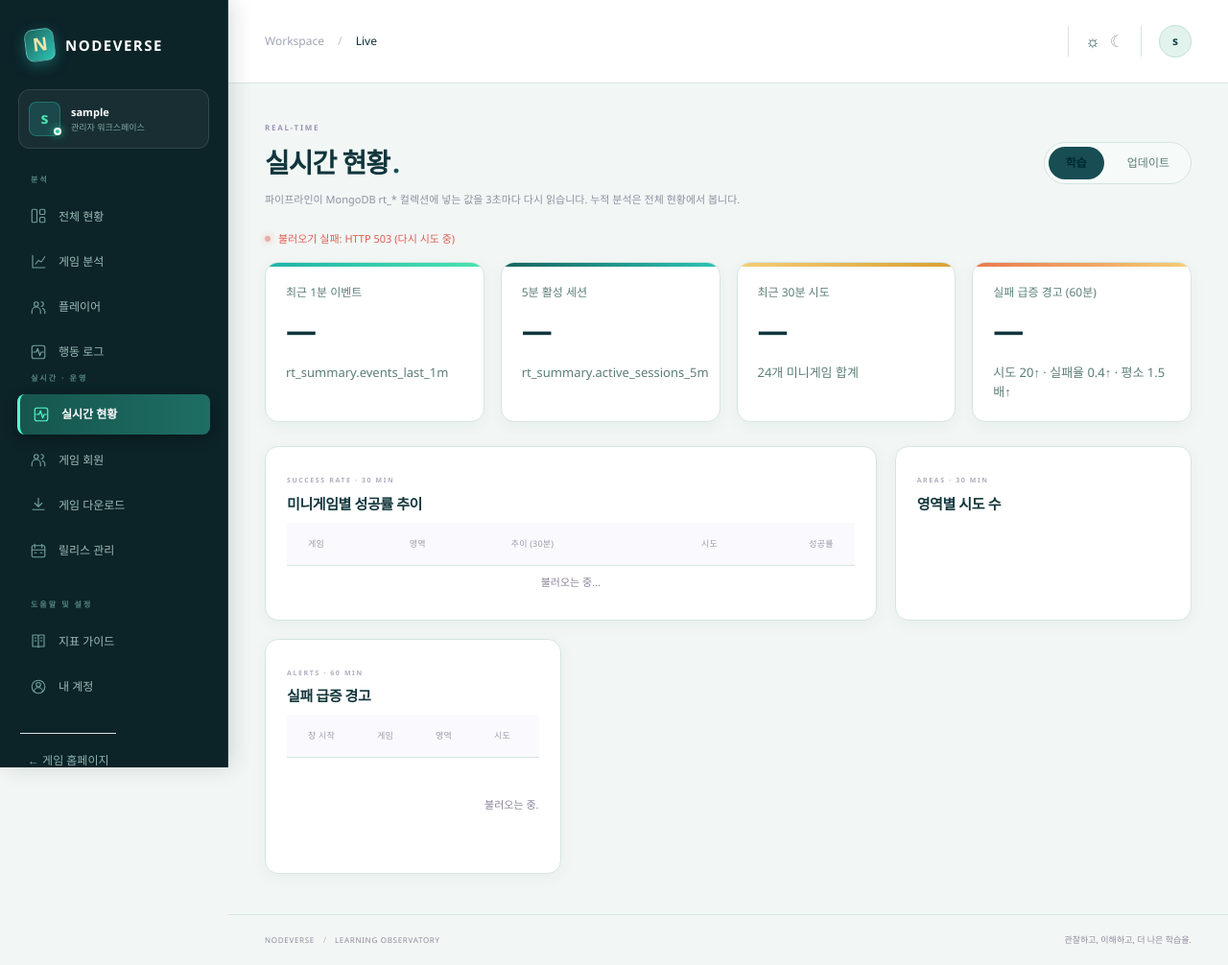
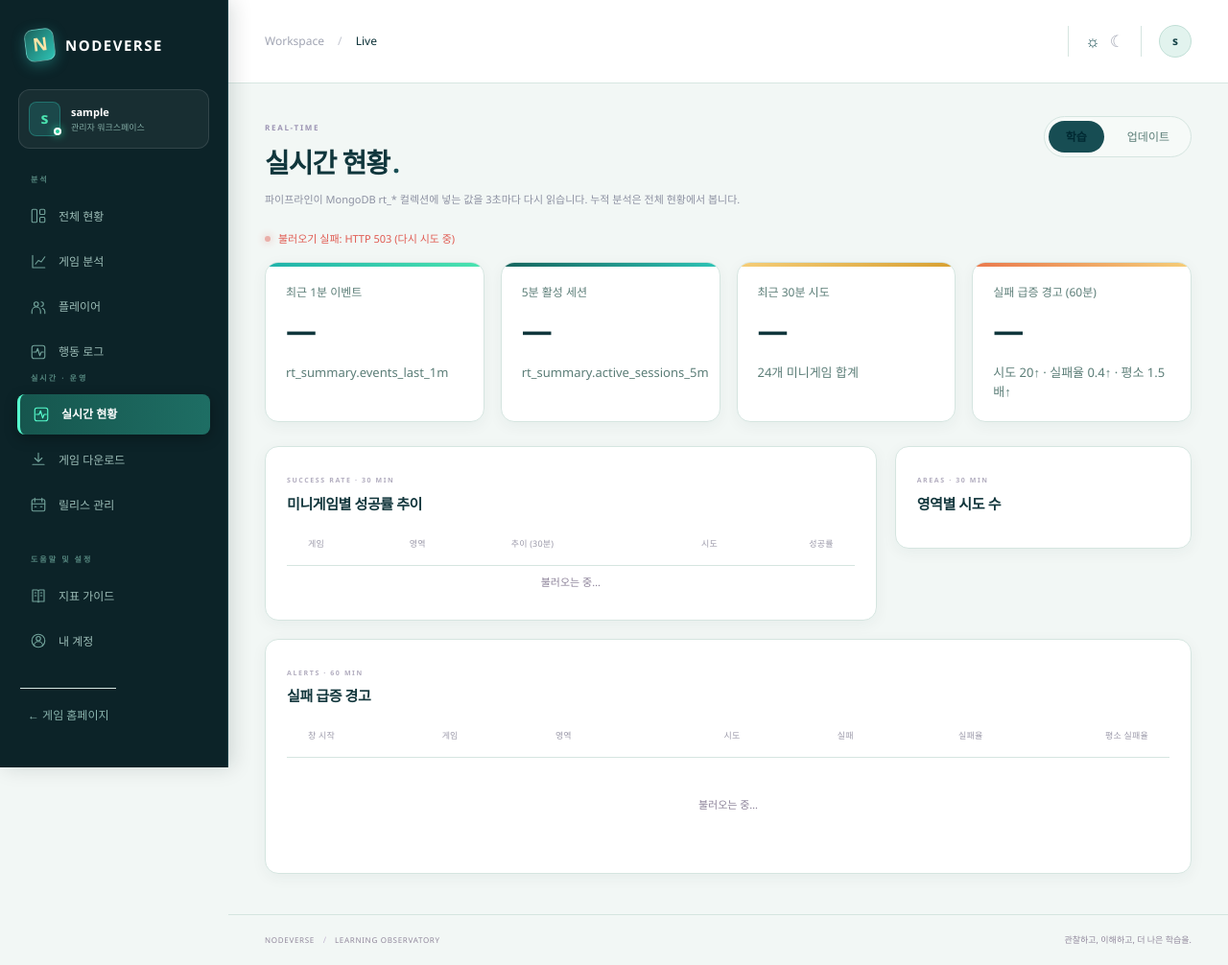
Before and after one commit to ericsw2727/MLO_3rd_project_dashboard, a Django app: page /staff/live/ in a window 1280 px wide. Shown: the whole page at 96% size. Run offline with Django 5.2, Linux system fonts and the light colour scheme; the visitor is signed in with stand-in values (Sample User, id 1); parts of the project's set-up code (start-up, migrations or seed data) failed here and were passed over.

Commit message:
feat(staff): merge players and members into one tab, fix live page layout
- Sidebar: single "플레이어" entry (lands on the account view); the separate
  "게임 회원" entry is removed. List and detail pages switch between
  "계정 · 진행도" and "학습 분석" via shared person_tabs.html.
- Live page: full-width cards really span the row, side cards keep their
  own height, long tables scroll inside the card with a sticky header,
  tabs no longer wrap; cache-bust live.css.
- Test: account and learning views link to each other.

Co-Authored-By: Claude Opus 5.5 <noreply@anthropic.com>

```diff
--- a/static/css/live.css
+++ b/static/css/live.css
@@ -59,3 +59,17 @@ td.low,.numeric.low{color:var(--red);font-weight:bold}
 .link-row small{display:block;color:var(--muted);font-size:10px;margin-top:2px}
 .link-url{font-size:11px;color:var(--accent);overflow-wrap:anywhere}
 @media(max-width:900px){.download-hero{flex-direction:column;align-items:flex-start}.download-hero-action{align-items:flex-start}.link-row{grid-template-columns:1fr}.link-row button{justify-self:start}}
+/* Live page layout: tabs never squeeze, full cards span the row, side cards keep their own height. */
+.page-heading:has(.live-tabs){flex-wrap:wrap;gap:16px}
+.live-tabs{flex-shrink:0;align-self:flex-start}
+.live-tabs a{white-space:nowrap}
+.live-grid{align-items:start}
+.viz-grid.live-grid>.viz-card.full{grid-column:1/-1}
+.live-grid .table-scroll{max-height:560px;overflow:auto}
+.live-grid .table-scroll thead th{position:sticky;top:0;background:var(--panel);z-index:1}
+.live-table td{vertical-align:middle}
+.live-table td strong{display:block}
+.live-table td small{display:block;font-size:10px;color:var(--muted);margin-top:2px;white-space:nowrap}
+.live-grid .bar-list{padding-top:4px}
+@media(max-width:1100px){.viz-grid.live-grid>.viz-card:not(.full){grid-column:1/-1}}
+.person-tabs{display:inline-flex;margin-top:14px}
--- a/templates/accounts/base.html
+++ b/templates/accounts/base.html
@@ -8,7 +8,7 @@
   <link rel="stylesheet" href="{% static 'css/observatory.css' %}">
   <link rel="stylesheet" href="{% static 'css/dashboard-refresh.css' %}">
   <link rel="stylesheet" href="{% static 'css/catalog-dashboard.css' %}">
-  <link rel="stylesheet" href="{% static 'css/live.css' %}">
+  <link rel="stylesheet" href="{% static 'css/live.css' %}?v=3">
   <script src="{% static 'js/observatory.js' %}" defer></script>
   <script src="{% static 'js/dashboard-refresh.js' %}" defer></script>
 </head>
@@ -27,13 +27,12 @@
     <nav class="sidebar-nav" aria-label="주요 메뉴">
       <a {% if request.resolver_match.url_name == 'dashboard' and scope != 'game' %}class="current" aria-current="page"{% endif %} href="{% url 'dashboard' %}">{% include 'accounts/nav_icon.html' with icon='dashboard' %}<span>전체 현황</span></a>
       <a {% if request.resolver_match.url_name == 'games' or scope == 'game' %}class="current" aria-current="page"{% endif %} href="{% url 'games' %}">{% include 'accounts/nav_icon.html' with icon='chart' %}<span>게임 분석</span></a>
-      <a {% if request.resolver_match.url_name == 'players' or request.resolver_match.url_name == 'player-detail' %}class="current" aria-current="page"{% endif %} href="{% url 'players' %}">{% include 'accounts/nav_icon.html' with icon='users' %}<span>플레이어</span></a>
+      <a {% if request.resolver_match.url_name == 'players' or request.resolver_match.url_name == 'player-detail' or request.resolver_match.url_name == 'members' or request.resolver_match.url_name == 'member-detail' %}class="current" aria-current="page"{% endif %} href="{% url 'members' %}">{% include 'accounts/nav_icon.html' with icon='users' %}<span>플레이어</span></a>
       <a {% if request.resolver_match.url_name == 'events' %}class="current" aria-current="page"{% endif %} href="{% url 'events' %}">{% include 'accounts/nav_icon.html' with icon='activity' %}<span>행동 로그</span></a>
     </nav>
     <span class="nav-caption">실시간 · 운영</span>
     <nav class="sidebar-nav" aria-label="실시간 및 운영">
       <a {% if request.resolver_match.url_name == 'live' %}class="current" aria-current="page"{% endif %} href="{% url 'live' %}">{% include 'accounts/nav_icon.html' with icon='activity' %}<span>실시간 현황</span></a>
-      <a {% if request.resolver_match.url_name == 'members' or request.resolver_match.url_name == 'member-detail' %}class="current" aria-current="page"{% endif %} href="{% url 'members' %}">{% include 'accounts/nav_icon.html' with icon='users' %}<span>게임 회원</span></a>
       <a {% if request.resolver_match.url_name == 'download-tab' %}class="current" aria-current="page"{% endif %} href="{% url 'download-tab' %}">{% include 'accounts/nav_icon.html' with icon='download' %}<span>게임 다운로드</span></a>
       <a {% if request.resolver_match.url_name == 'releases' %}class="current" aria-current="page"{% endif %} href="{% url 'releases' %}">{% include 'accounts/nav_icon.html' with icon='calendar' %}<span>릴리스 관리</span></a>
     </nav>
--- a/templates/releases/download.html
+++ b/templates/releases/download.html
@@ -2,7 +2,7 @@
 <html lang="ko"><head><meta charset="utf-8"><meta name="viewport" content="width=device-width, initial-scale=1">
 <title>NODEVERSE 다운로드</title>
 <link rel="stylesheet" href="{% static 'css/observatory.css' %}">
-<link rel="stylesheet" href="{% static 'css/live.css' %}">
+<link rel="stylesheet" href="{% static 'css/live.css' %}?v=3">
 </head><body>
 <main class="download-page">
   <a class="download-home" href="{% url 'home' %}">← NODEVERSE 홈페이지</a>
--- a/templates/telemetry/live.html
+++ b/templates/telemetry/live.html
@@ -11,7 +11,7 @@
   <article class="card stat"><span class="mini-label">최근 30분 시도</span><strong id="kpi-attempts">—</strong><span class="muted">24개 미니게임 합계</span></article>
   <article class="card stat"><span class="mini-label">실패 급증 경고 (60분)</span><strong id="kpi-alerts">—</strong><span class="muted">시도 20↑ · 실패율 0.4↑ · 평소 1.5배↑</span></article>
 </div>
-<div class="viz-grid">
+<div class="viz-grid live-grid">
   <section class="card viz-card wide"><div class="chart-head"><div><span class="eyebrow">SUCCESS RATE · 30 MIN</span><h2>미니게임별 성공률 추이</h2></div><span class="chart-number">1분 단위</span></div>
     <div class="table-scroll"><table class="live-table"><thead><tr><th>게임</th><th>영역</th><th>추이 (30분)</th><th class="numeric">시도</th><th class="numeric">성공률</th></tr></thead><tbody id="game-rows"><tr><td colspan="5" class="empty">불러오는 중…</td></tr></tbody></table></div>
     <p class="chart-note" id="mismatch-note" hidden></p></section>
@@ -27,7 +27,7 @@
   <article class="card stat"><span class="mini-label">최소 빌드 미만 설치</span><strong id="kpi-below">—</strong><span class="muted">필수 업데이트 대상</span></article>
   <article class="card stat"><span class="mini-label">안내 반응 (accepted / prompted)</span><strong id="kpi-response">—</strong><span class="muted" id="kpi-response-label">최근 60분</span></article>
 </div>
-<div class="viz-grid">
+<div class="viz-grid live-grid">
   <section class="card viz-card wide"><div class="chart-head"><div><span class="eyebrow">PACK DOWNLOADS · 60 MIN</span><h2>팩 다운로드 추이</h2></div><span class="chart-number">5분 단위</span></div>
     <div class="table-scroll"><table><thead><tr><th>창 시작</th><th>대상 버전</th><th class="numeric">시작</th><th class="numeric">성공</th><th class="numeric">실패</th><th class="numeric">적재</th><th class="numeric">실패율</th><th class="numeric">중간값 소요</th></tr></thead><tbody id="update-rows"><tr><td colspan="8" class="empty">불러오는 중…</td></tr></tbody></table></div></section>
   <section class="card viz-card"><div class="chart-head"><div><span class="eyebrow">FAILURE REASONS</span><h2>실패 사유</h2></div></div><div id="reason-bars" class="bar-list"></div></section>
--- a/templates/telemetry/member_detail.html
+++ b/templates/telemetry/member_detail.html
@@ -1,5 +1,5 @@
 {% extends 'accounts/base.html' %}{% block content %}
-<div class="page-heading"><div><span class="eyebrow">MEMBER</span><h1>{{ account.username }}<span class="heading-dot">.</span></h1><p class="subtitle">가입 {{ account.created_at|date:'Y-m-d H:i' }} · 마지막 로그인 {{ account.last_login|date:'Y-m-d H:i'|default:'—' }} · 복구 키 {% if account.recovery_key %}등록됨{% else %}없음{% endif %}</p></div><a class="btn secondary" href="{% url 'members' %}">← 회원 목록</a></div>
+<div class="page-heading"><div><span class="eyebrow">MEMBER</span><h1>{{ account.username }}<span class="heading-dot">.</span></h1><p class="subtitle">가입 {{ account.created_at|date:'Y-m-d H:i' }} · 마지막 로그인 {{ account.last_login|date:'Y-m-d H:i'|default:'—' }} · 복구 키 {% if account.recovery_key %}등록됨{% else %}없음{% endif %}</p>{% include 'telemetry/person_tabs.html' with current='account' pid=player.pk has_account=True %}</div><a class="btn secondary" href="{% url 'members' %}">← 플레이어 목록</a></div>
 
 <div class="stats">
   <article class="card stat featured"><span class="mini-label">미니게임 클리어</span><strong>{{ progress.cleared }}</strong><span class="muted">별 {{ progress.stars }}개</span></article>
--- a/templates/telemetry/members.html
+++ b/templates/telemetry/members.html
@@ -1,5 +1,5 @@
 {% extends 'accounts/base.html' %}{% block content %}
-<div class="page-heading"><div><span class="eyebrow">GAME MEMBERS</span><h1>게임 회원<span class="heading-dot">.</span></h1><p class="subtitle">게임에서 가입·로그인한 계정과 클라우드 세이브 진행 상황(MySQL game_accounts)을 봅니다.</p></div>
+<div class="page-heading"><div><span class="eyebrow">PLAYERS</span><h1>플레이어<span class="heading-dot">.</span></h1><p class="subtitle">게임에서 가입·로그인한 계정과 클라우드 세이브 진행 상황(MySQL game_accounts)을 봅니다.</p>{% include 'telemetry/person_tabs.html' with current='account' %}</div>
 <form class="search-row" method="get"><input type="search" name="q" value="{{ query }}" placeholder="아이디 또는 이름" aria-label="회원 검색"><button type="submit">검색</button></form></div>
 
 <div class="stats">
--- /dev/null
+++ b/templates/telemetry/person_tabs.html
@@ -0,0 +1 @@
+<nav class="live-tabs person-tabs" aria-label="플레이어 보기">{% if pid %}{% if has_account %}<a href="{% url 'member-detail' pid %}" {% if current == 'account' %}class="active" aria-current="page"{% endif %}>계정 · 진행도</a>{% endif %}<a href="{% url 'player-detail' pid %}" {% if current == 'learning' %}class="active" aria-current="page"{% endif %}>학습 분석</a>{% else %}<a href="{% url 'members' %}" {% if current == 'account' %}class="active" aria-current="page"{% endif %}>계정 · 진행도</a><a href="{% url 'players' %}" {% if current == 'learning' %}class="active" aria-current="page"{% endif %}>학습 분석</a>{% endif %}</nav>
--- a/templates/telemetry/players.html
+++ b/templates/telemetry/players.html
@@ -1,5 +1,5 @@
 {% extends 'accounts/base.html' %}{% block content %}
-<div class="page-heading"><div><span class="eyebrow">PLAYER DIRECTORY</span><h1>플레이어 분석<span class="heading-dot">.</span></h1><p class="subtitle">각 플레이어의 학습 기록과 문제 해결 과정을 한눈에 살펴보세요.</p></div><a class="btn secondary" href="{% url 'export' %}?{{ querystring }}">풀이 기록 내보내기 ↗</a></div>
+<div class="page-heading"><div><span class="eyebrow">PLAYERS</span><h1>플레이어<span class="heading-dot">.</span></h1><p class="subtitle">각 플레이어의 학습 기록과 문제 해결 과정을 한눈에 살펴보세요. 가입하지 않은 플레이어도 포함됩니다.</p>{% include 'telemetry/person_tabs.html' with current='learning' %}</div><a class="btn secondary" href="{% url 'export' %}?{{ querystring }}">풀이 기록 내보내기 ↗</a></div>
 {% include 'telemetry/filters.html' %}
 <section class="card section data-table-card"><div class="section-head"><div><span class="eyebrow">ALL PLAYERS</span><h2>플레이어 목록 <span class="count-badge">{{ page.paginator.count }}명</span></h2></div><span class="section-caption">회원 정보와 학습 기록</span></div>
 {% include 'telemetry/table_controls.html' %}
```
Also changed, not shown: telemetry/test_server_part.py (+8 -0 lines), templates/telemetry/player.html (+1 -1 lines).
